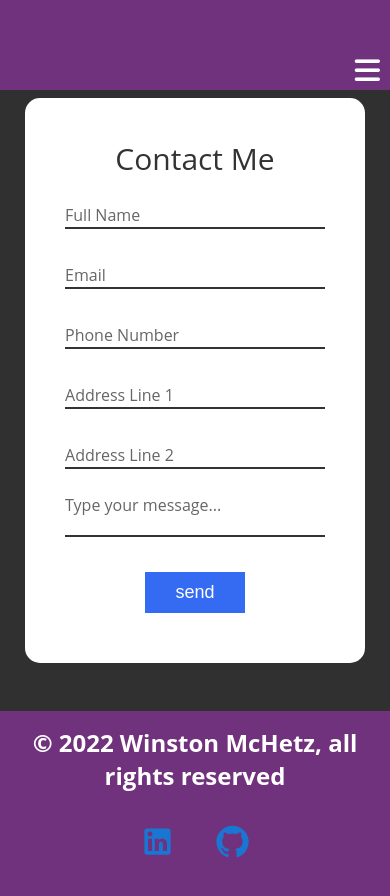
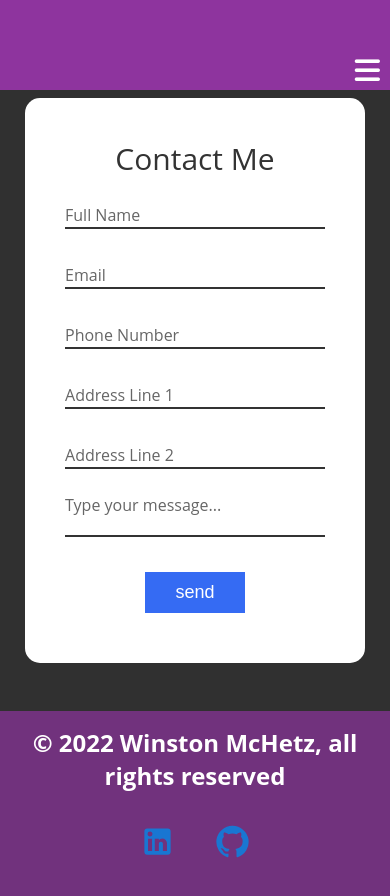
Before and after one commit to winston1337/winstonmchetz-portfolio, a React (Create React App) app: page /contact in a window 390 px wide. Shown: the top 896 px of the page. Built offline with nearby package versions, Linux system fonts and the light colour scheme.

Commit message:
sticky nav

```diff
--- a/src/components/navbar/Header.scss
+++ b/src/components/navbar/Header.scss
@@ -1,5 +1,5 @@
 .NavbarItems {
-    background: rgba(142, 52, 158, 0.7);
+    background: rgb(142, 52, 158);
     height: 90px;
     text-align: right;
     margin-bottom: 2%;
@@ -56,7 +56,8 @@
 
 @media screen and (max-width: 960px) {
     .NavbarItems {
-        position: relative;
+        position: sticky; top: 0;
+        z-index: 4;
     }
     .NavbarItems ul li {
         margin-bottom: 50px;
@@ -74,7 +75,7 @@
         width: 100%;
     }
     .nav-menu.active {
-        background: radial-gradient(circle, rgb(86, 89, 89) 0%, rgb(34, 34, 34) 100%);
+        background: rgb(34, 34, 34);
         left: 0;
         opacity: 1;
         transition: all 0.5s ease;
```
